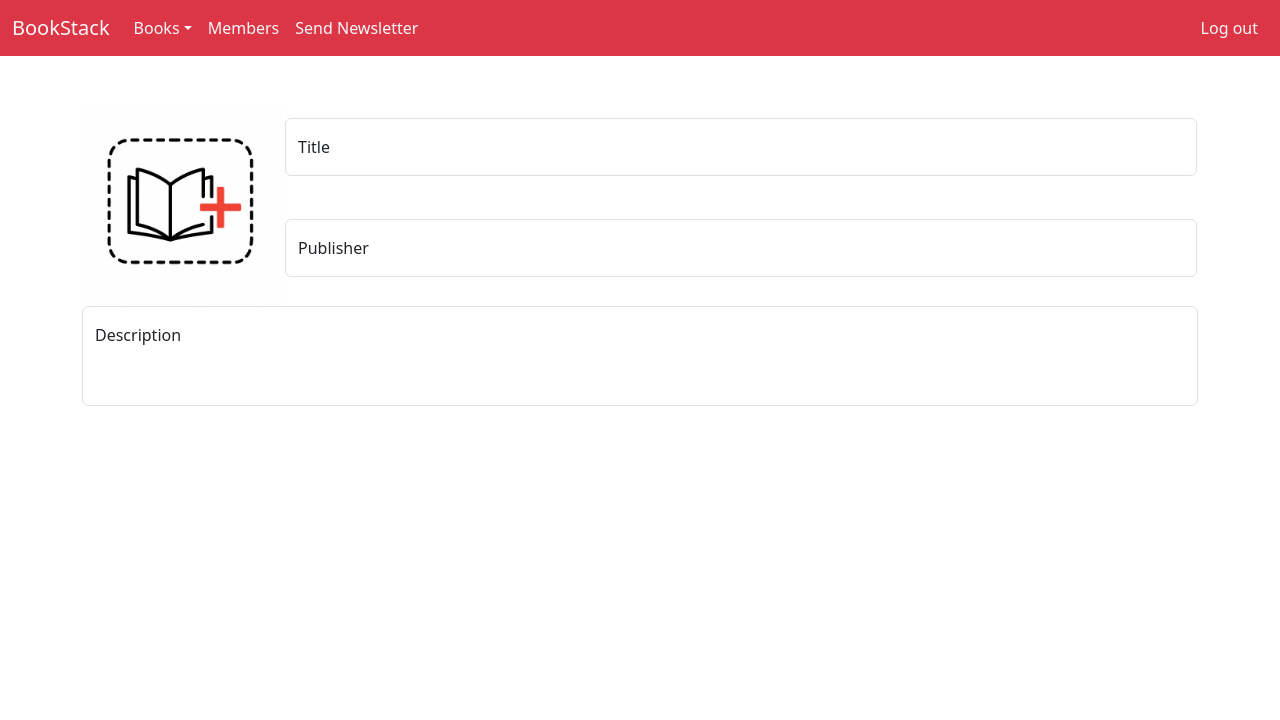
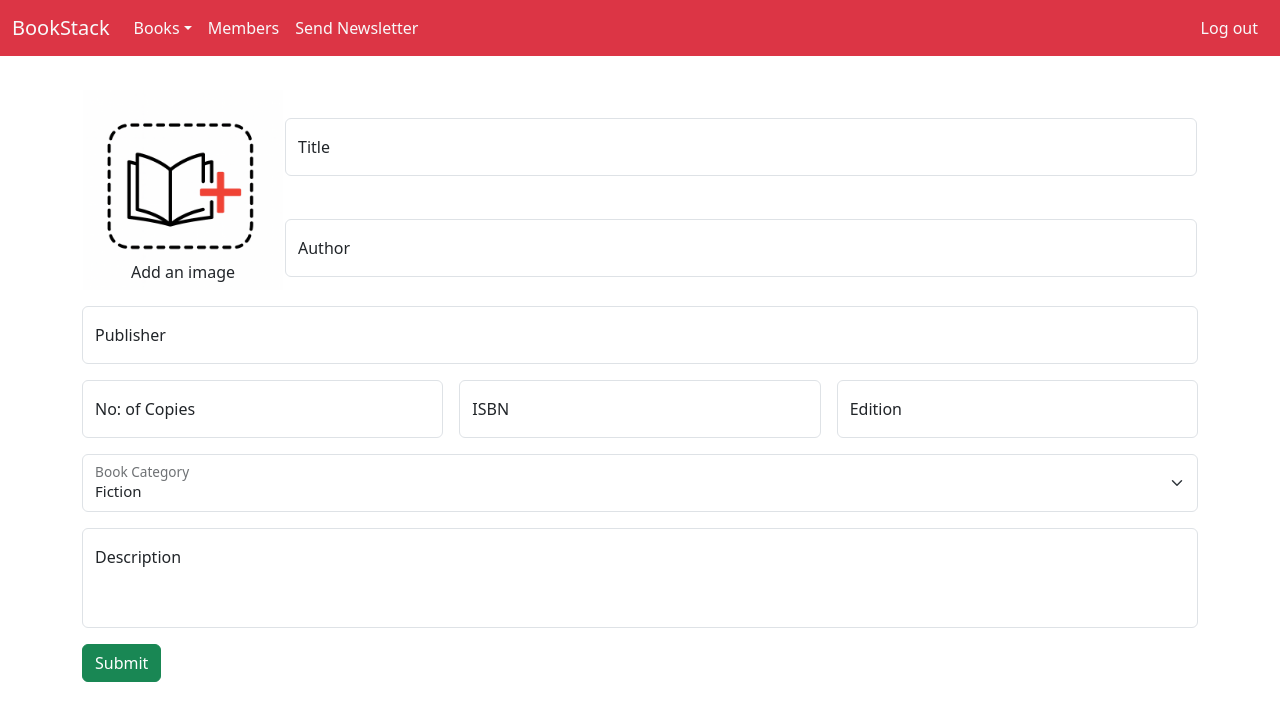
Before and after one commit to JBzZoN/Bookstack, a React (Vite) app in the folder client/: page /staff/books/add in a window 1280 px wide. Shown: the top 720 px of the page. Built offline with nearby package versions, Linux system fonts and the light colour scheme.

Commit message:
add-books rent-renew-return frontend added

```diff
--- a/client/src/pages/staff/add-books/add-books.css
+++ b/client/src/pages/staff/add-books/add-books.css
@@ -4,7 +4,15 @@
     height: 100%;
 }
 
+.img-txt {
+    position: relative;
+    transform: translateY(-45px);
+    text-align: center;
+    z-index: 10;
+}
+
 .add-image {
+    transform: translateY(-15px);
     width: 200px;
     height: 200px;
 }
--- a/client/src/pages/staff/add-books/add-books.jsx
+++ b/client/src/pages/staff/add-books/add-books.jsx
@@ -2,10 +2,19 @@ import React, { useState } from 'react'
 import './add-books.css'
 import addImage from "../../../assets/staff/add-button.png"
 import addImageTicked from "../../../assets/staff/add-button-ticked.png"
+import { toast } from 'react-toastify'
+import { useNavigate } from 'react-router-dom'
 
 function AddBooks() {
 
   const [data, setData] = useState(0)
+  const [file, setFile] = useState("")
+
+  const navigate = useNavigate()
+  const onSubmit = () => {
+    navigate('/staff/books')
+    toast.success("Added a book")
+  }
 
   return (
     <div className='container mt-5'>
@@ -15,10 +24,17 @@ function AddBooks() {
           <td rowSpan={2}>
             <div className='div-input position-relative'>
               {
-                data == 0 ? <img src={addImage} className='add-image' pos alt=""/>
-                : <img src={addImageTicked} className='add-image' pos alt=""/>
+                data == 0 ? <div>
+                  <img src={addImage} className='add-image' pos alt=""/>
+                <div className='img-txt'>Add an image</div>
+                </div>
+                : <div>
+                  <img src={addImageTicked} className='add-image' pos alt=""/>
+                  <div className='img-txt'>Added {file.length > 10 ? file.slice(0, 10) + "...." : file}</div>
+                </div>
               }
               <input type="file" className='position-absolute top-50 start-50 translate-middle input-file' onChange={(e) => {
+                setFile(e.target.files[0].name)
                 setData(e.target.files.length)
               }}/>
             </div>
@@ -36,13 +52,82 @@ function AddBooks() {
       <td colSpan={1} style={{ width: "100%" }}>
         <div className="form-floating mb-3">
           <input type="text" className="form-control" id="publisherInput" placeholder="Publisher" />
-          <label htmlFor="publisherInput">Publisher</label>
+          <label htmlFor="publisherInput">Author</label>
         </div>
       </td>
     </tr>
       </tbody>
     </table>
+      <div className="form-floating mb-3">
+          <input type="text" className="form-control" id="publisherInput" placeholder="Publisher" />
+          <label htmlFor="publisherInput">Publisher</label>
+        </div>
+      <div class="row g-3">
+        <div class="col">
+          <div className="form-floating mb-3">
+          <input type="number" className="form-control" id="publisherInput" placeholder="Publisher" />
+          <label htmlFor="publisherInput">No: of Copies</label>
+        </div>
+        </div>
+        <div class="col"><div className="form-floating mb-3">
+          <input type="text" className="form-control" id="publisherInput" placeholder="Publisher" />
+          <label htmlFor="publisherInput">ISBN</label>
+        </div>
+        </div>
+        <div class="col"><div className="form-floating mb-3">
+          <input type="text" className="form-control" id="publisherInput" placeholder="Publisher" />
+          <label htmlFor="publisherInput">Edition</label>
+        </div>
+        </div>
+      </div>
 
+      <div class="form-floating mb-3">
+        <div class="form-floating">
+          <select class="form-select" style={{fontSize:"15px"}} id="specificSizeSelect"><option value="1">Fiction</option>
+        <option value="2">Non-Fiction</option>
+        <option value="3">Science Fiction</option>
+        <option value="4">Fantasy</option>
+        <option value="5">Mystery</option>
+        <option value="6">Thriller</option>
+        <option value="7">Horror</option>
+        <option value="8">Romance</option>
+        <option value="9">Historical Fiction</option>
+        <option value="10">Young Adult</option>
+        <option value="11">Children's Books</option>
+        <option value="12">Biography</option>
+        <option value="13">Autobiography</option>
+        <option value="14">Self-Help</option>
+        <option value="15">Health & Wellness</option>
+        <option value="16">Science</option>
+        <option value="17">Technology</option>
+        <option value="18">Business & Economics</option>
+        <option value="19">History</option>
+        <option value="20">Philosophy</option>
+        <option value="21">Psychology</option>
+        <option value="22">Religion & Spirituality</option>
+        <option value="23">Poetry</option>
+        <option value="24">Art & Photography</option>
+        <option value="25">Travel</option>
+        <option value="26">Cookbooks</option>
+        <option value="27">Comics & Graphic Novels</option>
+        <option value="28">Education</option>
+        <option value="29">Law</option>
+        <option value="30">Politics & Social Sciences</option>
+        <option value="31">True Crime</option>
+        <option value="32">Short Stories</option>
+        <option value="33">Anthology</option>
+        <option value="34">Classic Literature</option>
+        <option value="35">Adventure</option>
+        <option value="36">Sports</option>
+        <option value="37">Music</option>
+        <option value="38">Nature & Environment</option>
+        <option value="39">Parenting</option>
+        <option value="40">Mathematics</option>
+
+      </select>
+          <label for="floatingTextarea2">Book Category</label>
+        </div>
+      </div>
 
       <div class="form-floating mb-3">
         <div class="form-floating">
@@ -50,6 +135,7 @@ function AddBooks() {
           <label for="floatingTextarea2">Description</label>
         </div>
       </div>
+      <button className='btn btn-success mb-5' onClick={onSubmit}>Submit</button>
     </div>
   )
 }
--- a/client/src/pages/staff/all-books/all-books.css
+++ b/client/src/pages/staff/all-books/all-books.css
@@ -0,0 +1,7 @@
+.small-text {
+    font-size: 15px;
+}
+
+.smaller-text {
+    font-size: 13px;
+}
--- a/client/src/pages/staff/member-profile/member-profile.jsx
+++ b/client/src/pages/staff/member-profile/member-profile.jsx
@@ -10,7 +10,7 @@ function MemberProfile() {
   const member = location.state.member;
 
   return (
-    <div className='container profile-container'>
+    <div className='container profile-container mb-5'>
         <div class="card profile position-relative">
             <div className="position-absolute top-0 start-50 translate-middle whitener"></div>
             <img src={profileImage} className='position-absolute top-0 start-50 translate-middle profile-image' alt="" />
--- a/client/src/pages/staff/rent-renew-return/rent-renew-return.jsx
+++ b/client/src/pages/staff/rent-renew-return/rent-renew-return.jsx
@@ -1,10 +1,81 @@
-import React from 'react'
+import React, { useState } from 'react'
+import { useNavigate } from 'react-router-dom';
+import { toast } from 'react-toastify';
 
 function RentRenewReturn() {
+
+  const [rows, setRows] = useState(1)
+  const navigate = useNavigate()
+  const onSubmit = () => {
+    navigate('/staff/books')
+    toast.success("Added a record")
+  }
+
+  function addForms() {
+    let code = [];
+    for(let i = 0; i < rows; i++) {
+      code.push(<tr>
+        <td>
+          <div class="form-floating mb-3">
+            <select id="inputState" class="form-select">
+              <option>Rent</option>
+              <option>Renew</option>
+              <option>Return</option>
+            </select>
+
+            <label for="floatingInput">Search for books</label>
+          </div>
+
+        </td>
+        <td>
+
+          <div class="form-floating mb-3">
+            <input type="email" class="form-control" id="floatingInput" placeholder="name@example.com"/>
+            <label for="floatingInput">Search for books</label>
+          </div>
+
+        </td>
+        <td>
+          <div class="form-floating mb-3">
+            <input type="number" class="form-control" id="floatingInput" placeholder="name@example.com"/>
+            <label for="floatingInput">Count</label>
+          </div>
+        </td>
+      </tr>)
+    }
+
+    return code;
+  }
+
   return (
-    <div>
-      <h1>Rent renew return</h1>
+
+    <div className='container mt-4'>
+
+      <div class="form-floating mb-3">
+      <input type="text" class="form-control" id="floatingInput" placeholder="name@example.com"/>
+      <label for="floatingInput">Search for member</label>
     </div>
+
+    <div className='d-flex justify-content-between'>
+      <button className='btn btn-primary mb-4' onClick={() => {setRows(rows + 1)}}>Add more records</button>
+      <button className='btn btn-danger mb-4' onClick={() => {if(rows == 1) return;setRows(rows - 1)}}>Remove last record</button>
+    </div>
+      <table className='table table-striped table-danger'>
+      <thead>
+        <tr>
+          <th>Rent, renew or return</th>
+        <th>Book</th>
+        <th>Number of copies</th>
+        </tr>
+      </thead>
+      <tbody>
+        {addForms()}
+      </tbody>
+    </table>
+
+      <button className='btn btn-primary mb-4' onClick={onSubmit}>Submit</button>
+    </div>
+
   )
 }
 
--- a/client/src/pages/staff/send-newsletter/send-newsletter.jsx
+++ b/client/src/pages/staff/send-newsletter/send-newsletter.jsx
@@ -10,7 +10,7 @@ function SendNewsletter() {
   }
 
   return (
-    <div className='container whole-container'>
+    <div className='container whole-container mb-5'>
         <div className="card profile text-center w-100">
             <h6 className='card-header display-6 text-send'>
               Send newsletter
--- a/client/src/pages/staff/view-members/view-members.jsx
+++ b/client/src/pages/staff/view-members/view-members.jsx
@@ -7,13 +7,13 @@ function ViewMembers() {
   const navigate = useNavigate();
   return (
     <div className='container mt-5 mb-5'>
-      <table className='table table-striped table-warning border  border-dark'>
+      <table className='table table-striped table-danger'>
         <thead>
           <tr>
             <th>Name</th>
-            <th>Email</th>
+            <th className='d-none d-md-table-cell'>Email</th>
             <th>Phone</th>
-            <th>Address</th>
+            <th className='d-none d-md-table-cell'>Address</th>
             <th>DOB</th>
             <th>View More</th>
           </tr>
@@ -21,9 +21,9 @@ function ViewMembers() {
         <tbody>
           {members.map((e) => <tr key={e.username}>
             <td>{e.name}</td>
-            <td>{e.email}</td>
+            <td className='d-none d-md-table-cell'>{e.email}</td>
             <td>{e.phone}</td>
-            <td>{e.address}</td>
+            <td className='d-none d-md-table-cell'>{e.address}</td>
             <td>{e.date_of_birth}</td>
             <td><button className='btn btn-success' onClick={
               () => {
```
Also changed, not shown: client/src/App.jsx (+7 -2 lines), client/src/pages/staff/all-books/all-books.jsx (+12 -6 lines).
